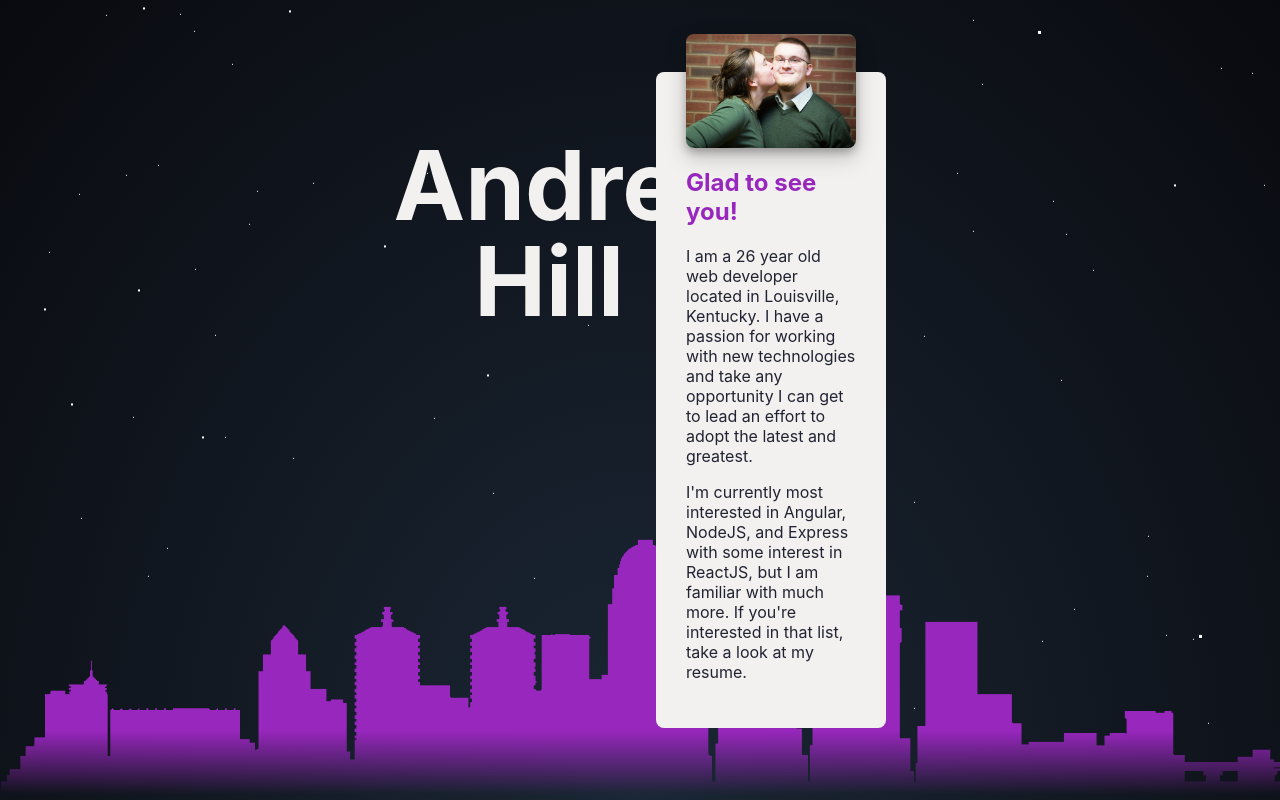
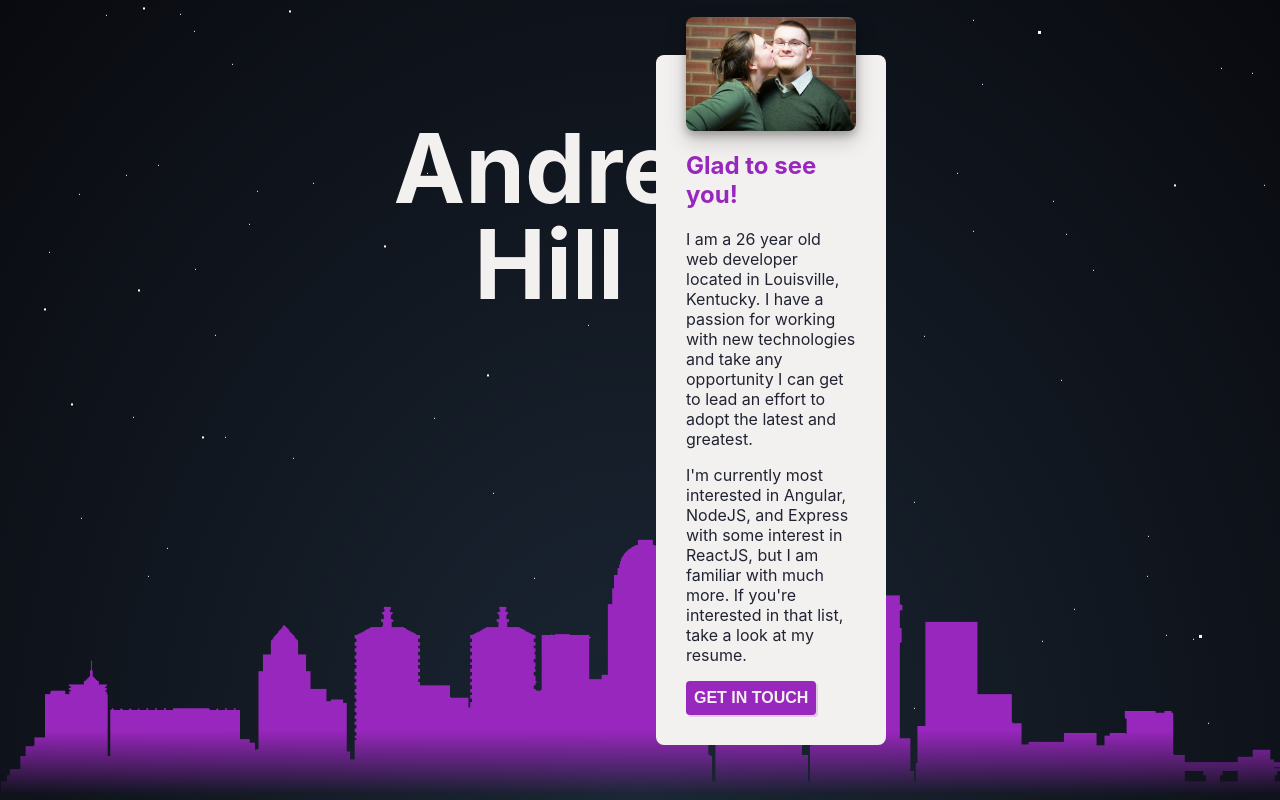
Before and after one commit to arhill05/portfolio-v4, a React (Create React App) app: page / in a window 1280 px wide. Built offline with nearby package versions, Linux system fonts and the light colour scheme.

Commit message:
Add get in touch button

```diff
--- a/src/HeroContent/HeroContent.js
+++ b/src/HeroContent/HeroContent.js
@@ -24,6 +24,7 @@ function HeroContent() {
           some interest in ReactJS, but I am familiar with much more. If you're
           interested in that list, take a look at my resume.
         </p>
+        <button className="info-card__get-in-touch">GET IN TOUCH</button>
       </div>
     </div>
   );
--- a/src/HeroContent/HeroContent.scss
+++ b/src/HeroContent/HeroContent.scss
@@ -1,3 +1,5 @@
+$primary: var(--primary);
+
 .hero-content {
   display: grid;
   grid-template-columns: repeat(2, 18vw);
@@ -25,6 +27,18 @@
   }
 }
 
+.info-card__get-in-touch {
+  background-color: var(--primary);
+  border: none;
+  border-radius: 4px;
+  color: var(--light-text-color);
+  cursor: pointer;
+  font-weight: bold;
+  font-size: 16px;
+  padding: 8px;
+  box-shadow: 2px 2px transparentize(#9827bd, 0.8);
+}
+
 .info-card__profile-image-container {
   position: relative;
   left: 0;
```
